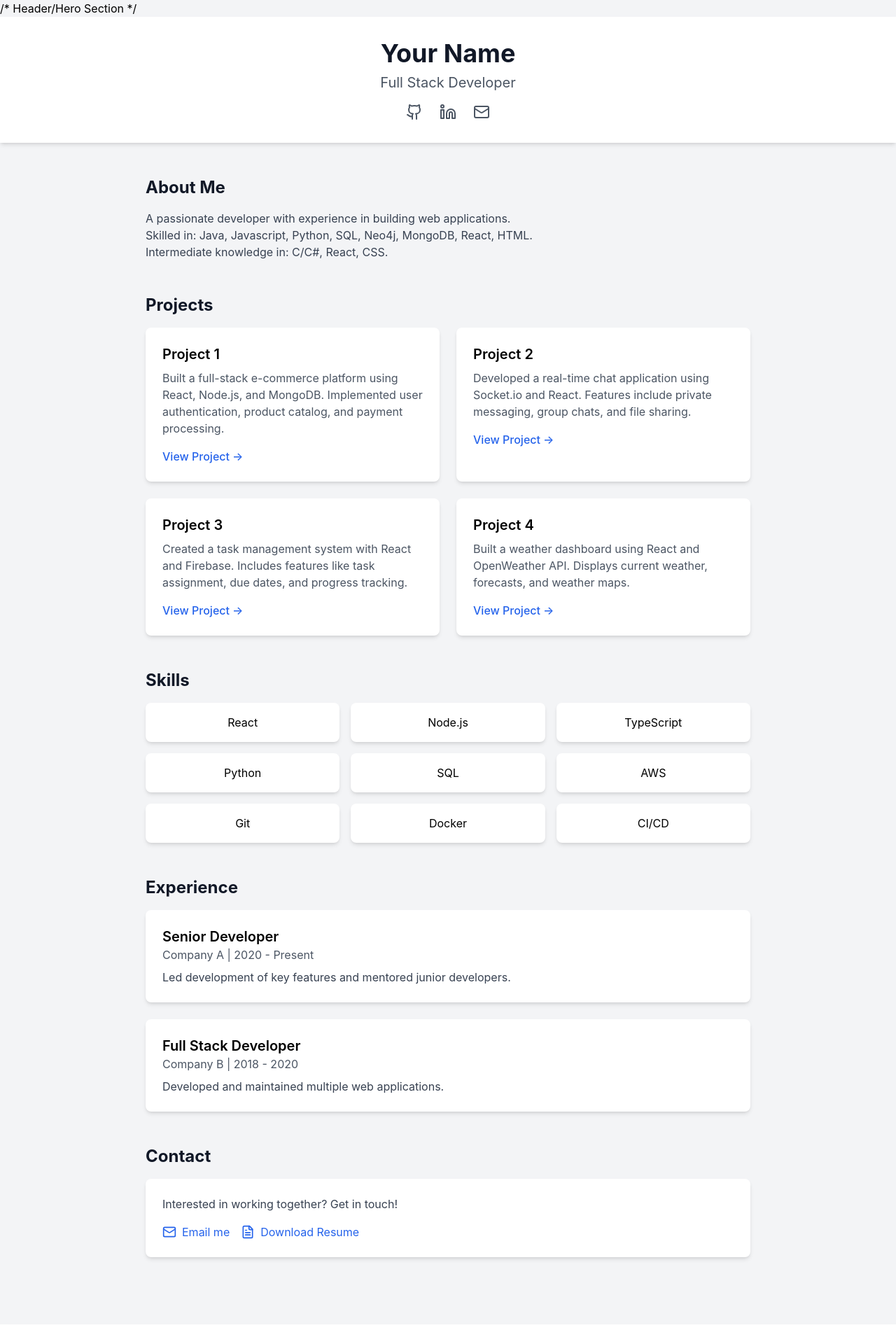
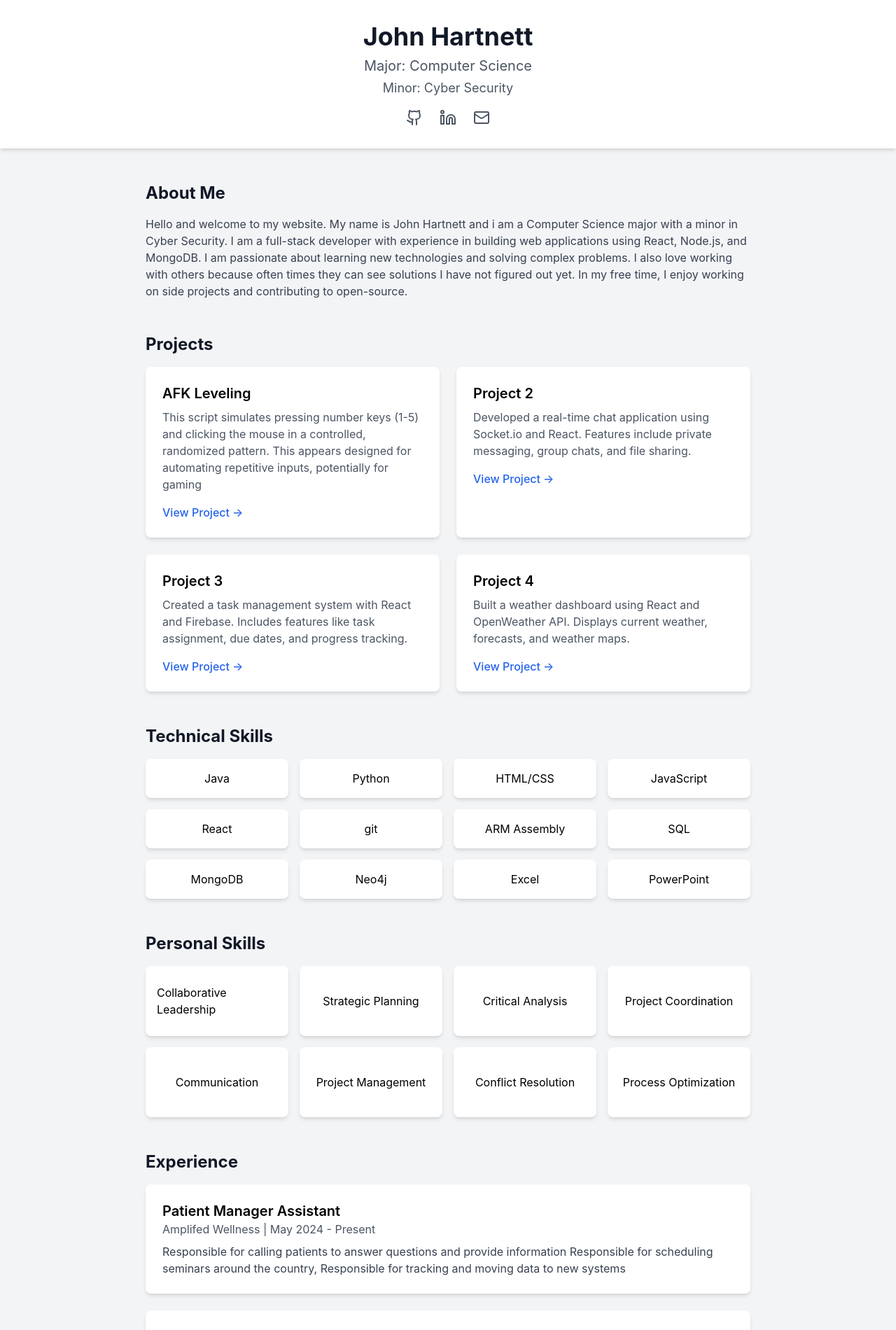
Before and after one commit to A1fr0mDay1/Portfolio-Website, a React (Create React App) app: page / in a window 1280 px wide. Shown: the top 1900 px of the page at 70% size. Built offline with nearby package versions, Linux system fonts and the light colour scheme.

Commit message:
Changed text and experiences from template I setup

```diff
--- a/src/App.jsx
+++ b/src/App.jsx
@@ -4,20 +4,21 @@ import { Github, Linkedin, Mail, FileText } from 'lucide-react';
 const Portfolio = () => {
     return (
         <div className="min-h-screen bg-gray-100">
-            /* Header/Hero Section */
+            {/* Header/Hero Section */}
             <header className="bg-white shadow-md">
                 <div className="max-w-4xl mx-auto py-8 px-4 text-center">
-                    <h1 className="text-4xl font-bold text-gray-900">Your Name</h1>
-                    <p className="text-xl text-gray-600 mt-2">Full Stack Developer</p>
+                    <h1 className="text-4xl font-bold text-gray-900">John Hartnett</h1>
+                    <p className="text-xl text-gray-600 mt-2">Major: Computer Science</p>
+                    <p className="text-lg text-gray-600 mt-1">Minor: Cyber Security</p>
 
                     <div className="flex justify-center gap-6 mt-4">
-                        <a href="#" className="text-gray-600 hover:text-gray-900">
+                        <a href="https://github.com/A1fr0mDay1" className="text-gray-600 hover:text-gray-900" target="_blank" rel="noopener noreferrer">
                             <Github className="w-6 h-6" />
                         </a>
-                        <a href="#" className="text-gray-600 hover:text-gray-900">
+                        <a href="https://www.linkedin.com/in/john-hartnett-1695b2277/" className="text-gray-600 hover:text-gray-900" target="_blank" rel="noopener noreferrer">
                             <Linkedin className="w-6 h-6" />
                         </a>
-                        <a href="mailto:your.email@example.com" className="text-gray-600 hover:text-gray-900">
+                        <a href="mailto:john.r.hartnett03@gmail.com" className="text-gray-600 hover:text-gray-900">
                             <Mail className="w-6 h-6" />
                         </a>
                     </div>
@@ -30,13 +31,7 @@ const Portfolio = () => {
                 <section className="mb-12">
                     <h2 className="text-2xl font-bold text-gray-900 mb-4">About Me</h2>
                     <p className="text-gray-700">
-                        A passionate developer with experience in building web applications.
-                    </p>
-                    <p className="text-gray-700">
-                        Skilled in: Java, Javascript, Python, SQL, Neo4j, MongoDB, React, HTML.
-                    </p>
-                    <p className="text-gray-700">
-                        Intermediate knowledge in: C/C#, React, CSS.
+                        Hello and welcome to my website. My name is John Hartnett and i am a Computer Science major with a minor in Cyber Security. I am a full-stack developer with experience in building web applications using React, Node.js, and MongoDB. I am passionate about learning new technologies and solving complex problems. I also love working with others because often times they can see solutions I have not figured out yet. In my free time, I enjoy working on side projects and contributing to open-source.
                     </p>
                 </section>
 
@@ -46,8 +41,8 @@ const Portfolio = () => {
                     <div className="grid grid-cols-1 md:grid-cols-2 gap-6">
                         {[
                             {
-                                title: "Project 1",
-                                description: "Built a full-stack e-commerce platform using React, Node.js, and MongoDB. Implemented user authentication, product catalog, and payment processing.",
+                                title: "AFK Leveling",
+                                description: "This script simulates pressing number keys (1-5) and clicking the mouse in a controlled, randomized pattern. This appears designed for automating repetitive inputs, potentially for gaming",
                                 link: "#"
                             },
                             {
@@ -80,14 +75,29 @@ const Portfolio = () => {
 
                 {/* Skills Section */}
                 <section className="mb-12">
-                    <h2 className="text-2xl font-bold text-gray-900 mb-4">Skills</h2>
-                    <div className="grid grid-cols-2 md:grid-cols-3 gap-4">
+                    <h2 className="text-2xl font-bold text-gray-900 mb-4">Technical Skills</h2>
+                    <div className="grid grid-cols-2 md:grid-cols-4 gap-4">
                         {[
-                            'React', 'Node.js', 'TypeScript',
-                            'Python', 'SQL', 'AWS',
-                            'Git', 'Docker', 'CI/CD'
+                            'Java', 'Python', 'HTML/CSS', 'JavaScript',
+                            'React', 'git', 'ARM Assembly','SQL',
+                            'MongoDB', 'Neo4j', 'Excel', 'PowerPoint',
                         ].map((skill) => (
                             <div key={skill} className="bg-white p-4 rounded-lg shadow-md text-center">
+                                {skill}
+                            </div>
+                        ))}
+                    </div>
+                </section>
+
+                {/* Personal Skills Section */}
+                <section className="mb-12">
+                    <h2 className="text-2xl font-bold text-gray-900 mb-4">Personal Skills</h2>
+                    <div className="grid grid-cols-2 md:grid-cols-4 gap-4">
+                        {[
+                            'Collaborative Leadership', 'Strategic Planning', 'Critical Analysis', 'Project Coordination',
+                            'Communication', 'Project Management', 'Conflict Resolution', 'Process Optimization',
+                        ].map((skill) => (
+                            <div key={skill} className="bg-white p-4 rounded-lg shadow-md flex items-center justify-center min-h-[100px]">
                                 {skill}
                             </div>
                         ))}
@@ -100,10 +110,10 @@ const Portfolio = () => {
                     <div className="space-y-6">
                         {[
                             {
-                                role: 'Senior Developer',
-                                company: 'Company A',
-                                period: '2020 - Present',
-                                description: 'Led development of key features and mentored junior developers.'
+                                role: 'Patient Manager Assistant',
+                                company: 'Amplifed Wellness',
+                                period: 'May 2024 - Present',
+                                description: 'Responsible for calling patients to answer questions and provide information Responsible for scheduling seminars around the country, Responsible for tracking and moving data to new systems'
                             },
                             {
                                 role: 'Full Stack Developer',
@@ -126,14 +136,18 @@ const Portfolio = () => {
                                     <h2 className="text-2xl font-bold text-gray-900 mb-4">Contact</h2>
                                     <div className="bg-white p-6 rounded-lg shadow-md">
                                         <p className="text-gray-700 mb-4">
-                            Interested in working together? Get in touch!
+                                            Please feel free to reach out!
                                         </p>
                                         <div className="flex gap-4">
-                            <a href="mailto:your.email@example.com" className="flex items-center gap-2 text-blue-600 hover:text-blue-800">
+                                            <a href="mailto:john.r.hartnett03@gmail.com" className="flex items-center gap-2 text-blue-600 hover:text-blue-800">
                                                 <Mail className="w-5 h-5" />
                                                 Email me
                                             </a>
-                            <a href="#" className="flex items-center gap-2 text-blue-600 hover:text-blue-800">
+                                            <a
+                                                href="/assets/resume.pdf"
+                                                download="resume.pdf"
+                                                className="flex items-center gap-2 text-blue-600 hover:text-blue-800"
+                                            >
                                                 <FileText className="w-5 h-5" />
                                                 Download Resume
                                             </a>
@@ -145,7 +159,7 @@ const Portfolio = () => {
                             {/* Footer */}
             <footer className="bg-white shadow-lg mt-12">
                 <div className="max-w-4xl mx-auto py-6 px-4 text-center text-gray-600">
-                    © {new Date().getFullYear()} Your Name. All rights reserved.
+                    © {new Date().getFullYear()} John Hartnett. All rights reserved.
                 </div>
             </footer>
         </div>
```
Also changed, not shown: 2 other files (tests, documents, lock files or other folders). Lines whose indentation alone changed are shown as unchanged.
